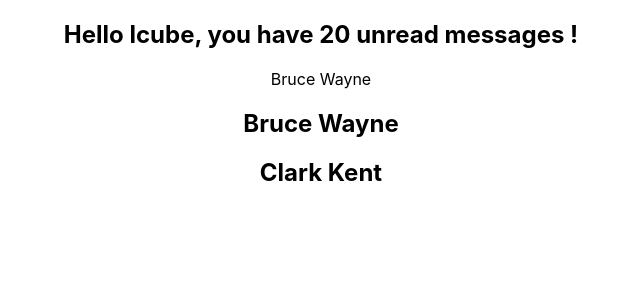
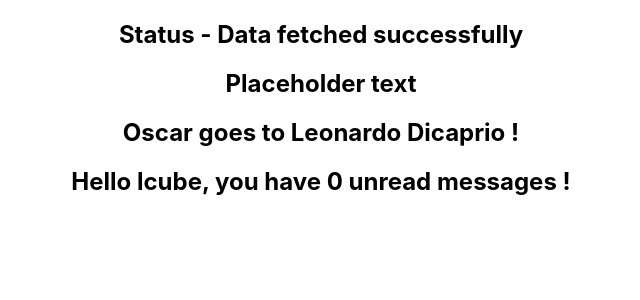
Before and after one commit to lcube45/react-basics, a React (Create React App) app: page / in a window 1280 px wide. Shown: the top 300 px of the page, without its empty margins (319-959 px from the left). Built offline with nearby package versions, Linux system fonts and the light colour scheme.

Commit message:
more advanced props

```diff
--- a/src/App.tsx
+++ b/src/App.tsx
@@ -1,31 +1,18 @@
 import './App.css';
-import { Greet } from './components/Greet'
-import { Person } from './components/Person';
-import { PersonList } from './components/PersonList';
+import { Greet } from './components/Greet';
+import { Heading } from './components/Heading';
+import { Oscar } from './components/Oscar';
+import { Status } from './components/Status';
 
 function App() {
-
-  const personName = {
-    first: 'Bruce',
-    last: 'Wayne'
-  }
-
-  const nameList = [
-    {
-      first: 'Bruce',
-      last: 'Wayne'
-    },
-    {
-      first: 'Clark',
-      last: 'Kent'
-    }
-  ]
-
   return (
     <div className="App">
-      <Greet name="lcube" messageCount={20} isLoggedIn={true}/>
-      <Person name={personName} />
-      <PersonList names={nameList} />
+      <Status status='success' />
+      <Heading>Placeholder text</Heading>
+      <Oscar>
+        <Heading>Oscar goes to Leonardo Dicaprio !</Heading>
+      </Oscar>
+      <Greet name='lcube' isLoggedIn={true} />
     </div>
   );
 }
--- a/src/components/Greet.tsx
+++ b/src/components/Greet.tsx
@@ -1,16 +1,19 @@
 type GreetProps = {
     name: string
-    messageCount: number
+    messageCount?: number
     isLoggedIn: boolean
 }
 
 export const Greet = (props: GreetProps) => {
+
+    const { messageCount = 0} = props
+
     return (
         <div>
             <h2>
                 {
                     props.isLoggedIn ?
-                    `Hello ${props.name}, you have ${props.messageCount} unread messages !`
+                    `Hello ${props.name}, you have ${messageCount} unread messages !`
                     : `Welcome Guest`
                 }
             </h2>
--- /dev/null
+++ b/src/components/Heading.tsx
@@ -0,0 +1,7 @@
+type HeadingProps = {
+    children: string
+}
+
+export const Heading = (props: HeadingProps) => {
+    return <h2>{props.children}</h2>
+}
--- /dev/null
+++ b/src/components/Oscar.tsx
@@ -0,0 +1,7 @@
+type OscarProps = {
+    children: React.ReactNode
+}
+
+export const Oscar = (props: OscarProps) => {
+    return <div>{props.children}</div>
+}
--- /dev/null
+++ b/src/components/Status.tsx
@@ -0,0 +1,22 @@
+type StatusProps = {
+    status: 'loading'|'success'|'error'
+}
+
+export const Status = (props: StatusProps) => {
+
+    let message
+
+    if(props.status === 'loading') {
+        message = 'Loading...'
+    } else if (props.status === 'success') {
+        message = 'Data fetched successfully'
+    } else {
+        message = 'Error fetching data'
+    }
+
+    return (
+        <div>
+            <h2>Status - {message}</h2>
+        </div>
+    )
+}
```
